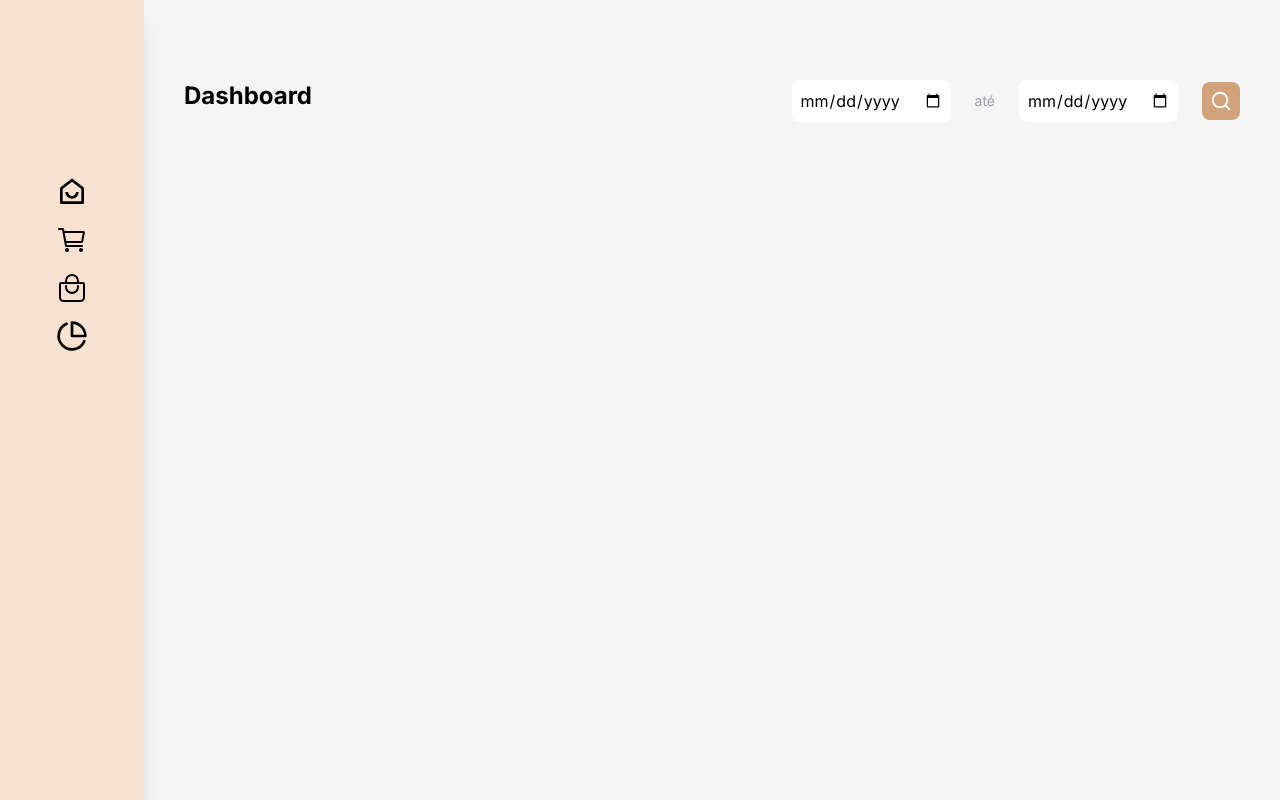
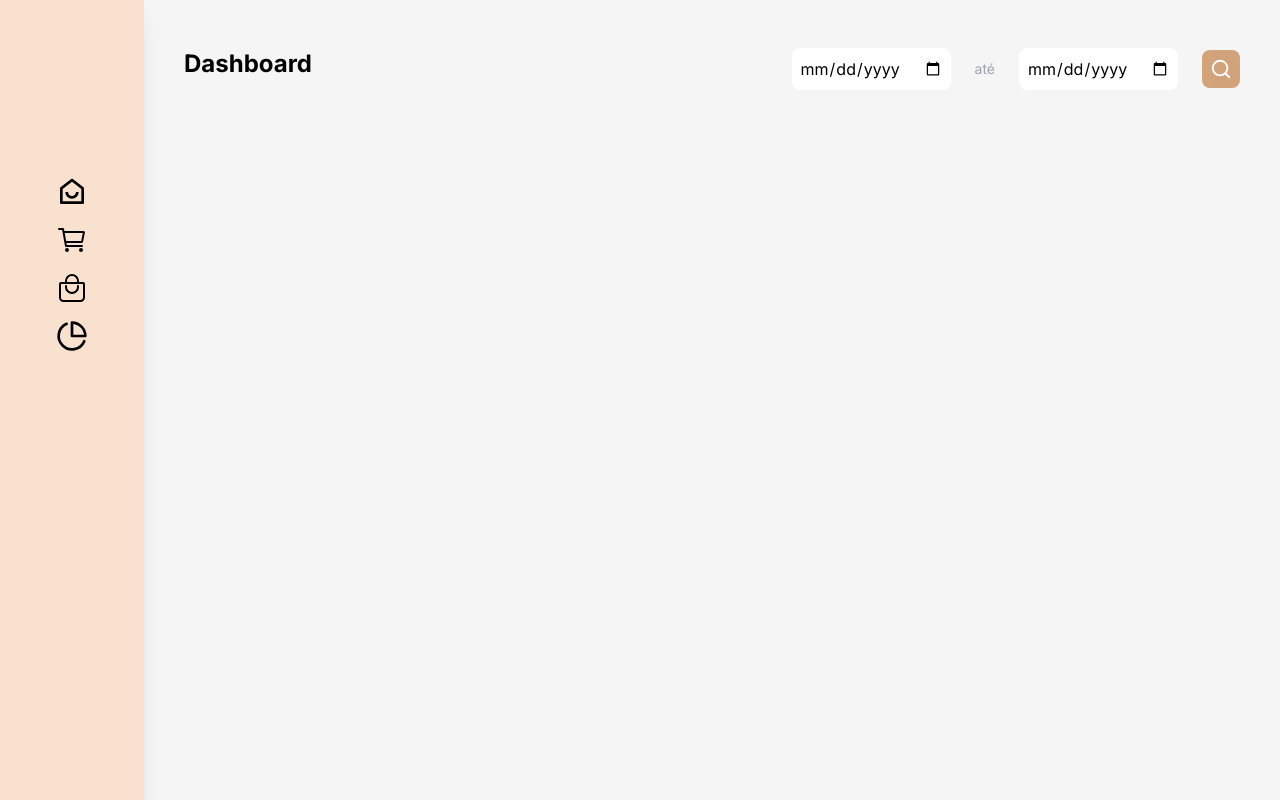
Before and after one commit to hector-oliveira/horas-elegantes, a Next.js app: page / in a window 1280 px wide. Built offline with nearby package versions, Linux system fonts and the light colour scheme.

Commit message:
style: change padding

```diff
--- a/src/components/Header/Header.tsx
+++ b/src/components/Header/Header.tsx
@@ -17,7 +17,7 @@ export const Header = ({ namePage }: HeaderProps) => {
     handleClick
   } = useValidateForm();
   return (
-    <div className="w-full h-max flex justify-between px-10 py-20">
+    <div className="w-full h-max flex justify-between px-10 py-12">
       <h1 className="text-2xl font-bold">{namePage}</h1>
       <form className="flex justify-between items-center w-fit gap-6">
         <Input.DateCalendar
```
